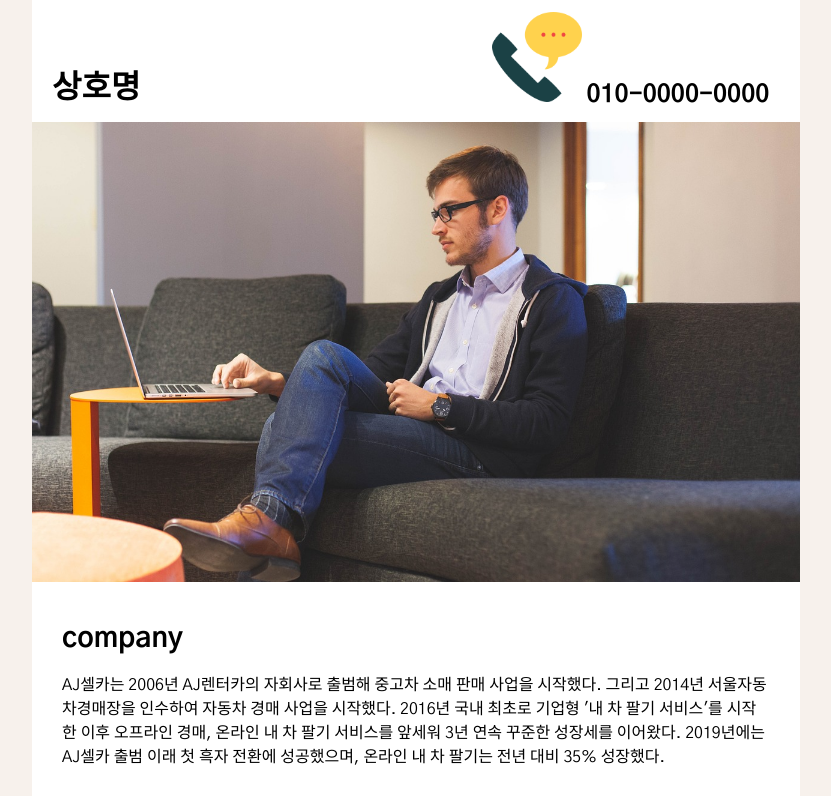
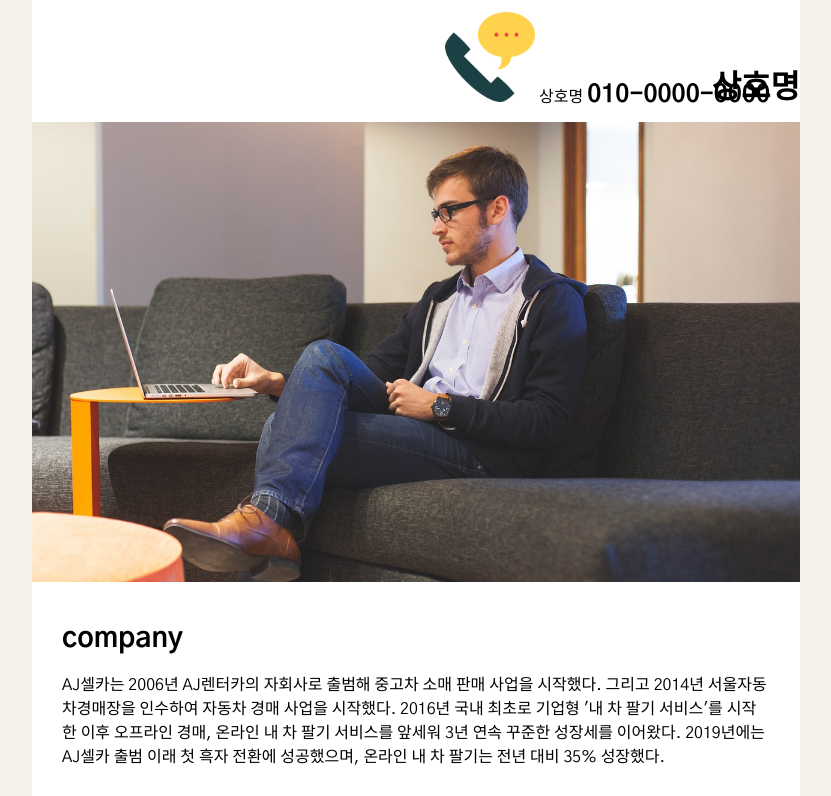
Before and after one commit to thauf23/automobiles, a plain HTML site: page index.html in a window 1280 px wide. Shown: the top 796 px of the page, without its empty margins (224-1055 px from the left). Drawn offline with Linux system fonts and the light colour scheme.

Commit message:
header test

```diff
--- a/css/main.css
+++ b/css/main.css
@@ -1,8 +1,4 @@
 @import url(/css/font.css);
-/* @import url('https://fonts.googleapis.com/css?family=Gothic+A1:100,200,300,400,500,600,700,800,900'); */
-/* @import url('https://fonts.googleapis.com/css?family=Gamja+Flower:400'); */
-/* @import url('https://fonts.googleapis.com/css?family=Gothic+A1:100,200,300,400,500,600,700,800,900'); */
-/* @import url('https://fonts.googleapis.com/css?family=Gothic+A1:100,200,300,400,500,600,700,800,900'); */
 
 body{
     width: 100%;
@@ -14,7 +10,6 @@ body{
     background-color: #fff;
     margin: 0 auto;
 }
-@media(max-width:768px){}
 
 /* header */
 header{
@@ -37,15 +32,15 @@ header .header_box{
     /* border: 1px solid rebeccapurple; */
 }
 header div.header_box .header_logo{
-    width: 50%;
+    width: 100%;
     padding: 72px 0 18px;
     /* padding-top: 32px; */
         /* erase */
         /* border: 1px solid rebeccapurple; */
 }
 header div.header_box .header_logo h1{
-    text-align: left;
-    padding-left: 20px;
+    text-align: right;
+    padding-left: 30px;
     font-family: 'Gothic A1', sans-serif;
     font-size: 32px;
     font-weight: 900;
@@ -55,7 +50,7 @@ header div.header_box .header_logo h1{
 
 /* phone */
 header .header_box .header_phone{
-    width: 50%;
+    width: 100%;
     position: relative;
     /* erase */
     /* border: 1px solid rebeccapurple; */
@@ -63,9 +58,12 @@ header .header_box .header_phone{
 header .header_box .header_phone a{
     position: absolute;
     top: -110px;
-    right: -92%;
+    right: 30px;
         /* erase */
     /* border: 1px solid rebeccapurple; */
+}
+header .header_box .header_phone a h1{
+    display: inline-block;
 }
 header .header_box .header_phone a img{
     width: 90px;
@@ -111,6 +109,9 @@ header .header_box .header_phone a strong{
 /* footer_warp */
 #footer_warp{}
 
+
+@media(max-width:768px){}
+
 /* 해상도 320px 이상 또는 768px 미만 -> 스마트폰
 해상도 768px 이상 또는 1024px 미만 -> 태블릿
 해상도 1024px 초과 -> PC */
--- a/index.html
+++ b/index.html
@@ -16,8 +16,9 @@
                     <h1>상호명</h1>
                 </div>
                 <div class="header_phone">
-                    <a href="tel:010-0000-0000">
+                    <a href="tel:010-3542-6239">
                         <img src="image/free-icon-phone-receiver-254043.png" alt="전화 아이콘  제작자: Freepik - Flaticon">
+                        <h1>상호명</h1>
                         <strong>010-0000-0000</strong>
                     </a>
                 </div>
```
